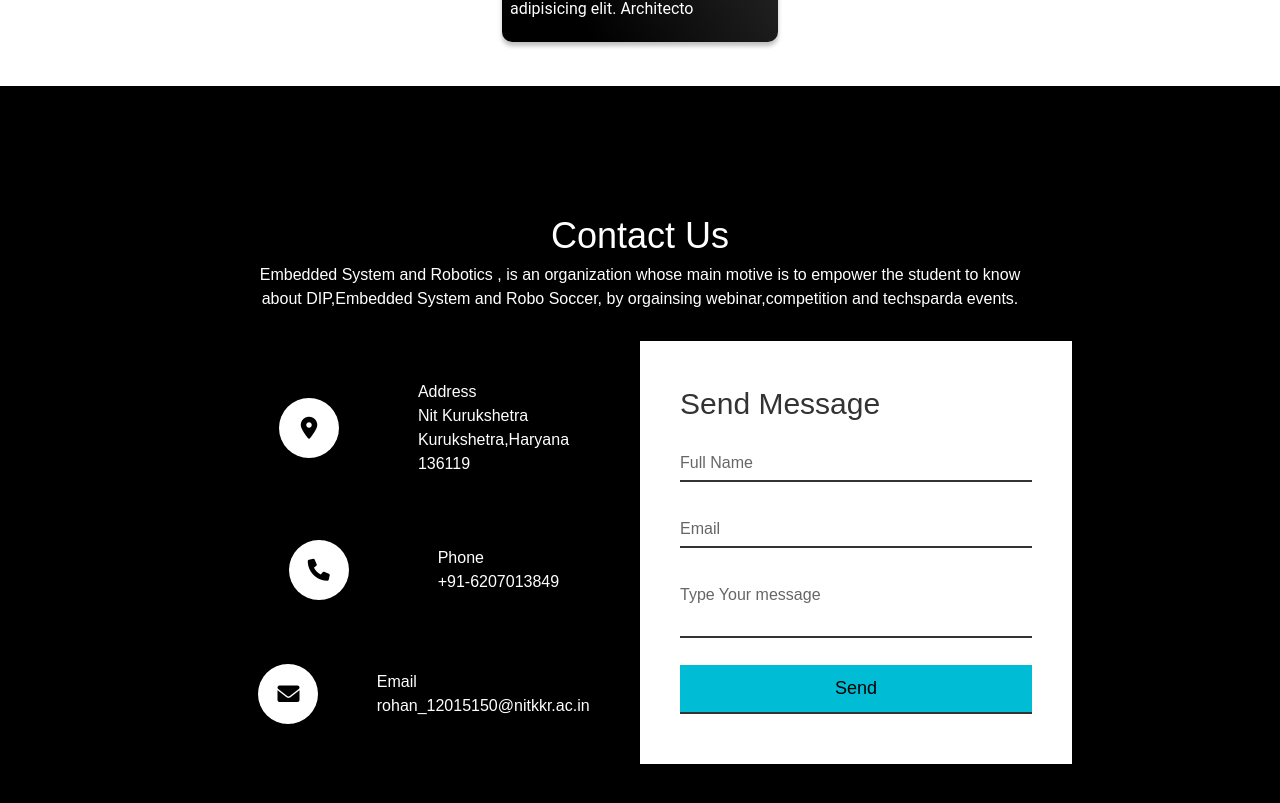
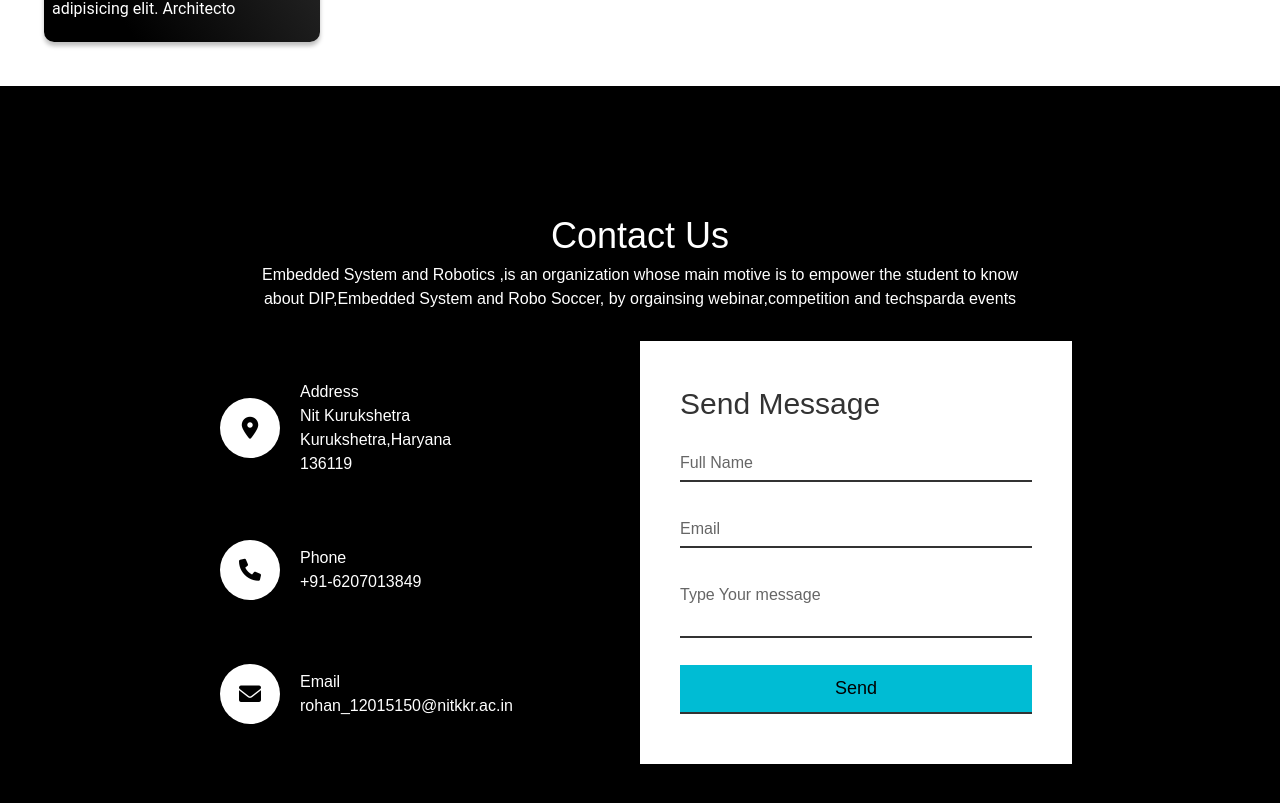
Before and after one commit to EmrNITK/website, a React (Create React App) app: page / in a window 1280 px wide. Shown: the part 673-1476 px from the top of the page. Built offline with nearby package versions, Linux system fonts and the light colour scheme.

Commit message:
I have corrected now

```diff
--- a/src/components/Contact.js
+++ b/src/components/Contact.js
@@ -6,8 +6,8 @@
           <section className="contact" >
     <div className="content">
         <h2>Contact Us</h2>
-              <p>Embedded System and Robotics ,   is an organization whose main motive is to empower the student  to know about  DIP,Embedded System and Robo Soccer,
-                   by orgainsing webinar,competition and techsparda events.   </p>
+        <p>Embedded System and Robotics ,is an organization whose main motive is to empower the student  to know about  DIP,Embedded System and Robo Soccer,
+             by orgainsing webinar,competition and techsparda events</p>
     </div>
     <div className="container">
     <div className="contactInfo">
@@ -19,9 +19,7 @@
                 </div>
             </div>
             <div className="box">
-
                   <div className="icon"><i className="fas fa-phone" aria-hidden="true" ></i></div>
-
                 <div className="text">
                     <h3>Phone</h3>
                     <p> +91-6207013849</p>
--- a/src/components/styles/Contact.css
+++ b/src/components/styles/Contact.css
@@ -68,6 +68,13 @@
     flex-direction: column;
     font-weight: 300;
   }
+  .box {
+    display: flex;
+    align-items: center;
+    justify-content: flex-start;
+    flex-wrap: wrap;
+    margin: 12px;
+  }
   .container .contactInfo .box .text .h3{
     font-weight: 500;
     color: #5870ec;
@@ -129,8 +136,8 @@
   {
 
   max-width: 100%;
-  padding: 15px;
-    float: none;
+  /* //padding: 15px; */
+    /* float: none; */
     display: block;
     width: 400px;
     background: #00bcd4;
@@ -138,7 +145,7 @@
     cursor: pointer;
     padding: 10px;
     font-size:18px;
-    justify-content: center;
+    /* justify-content: center; */
   }
   @media (max-width: 991px)
   {
```
Lines whose indentation alone changed are shown as unchanged.
